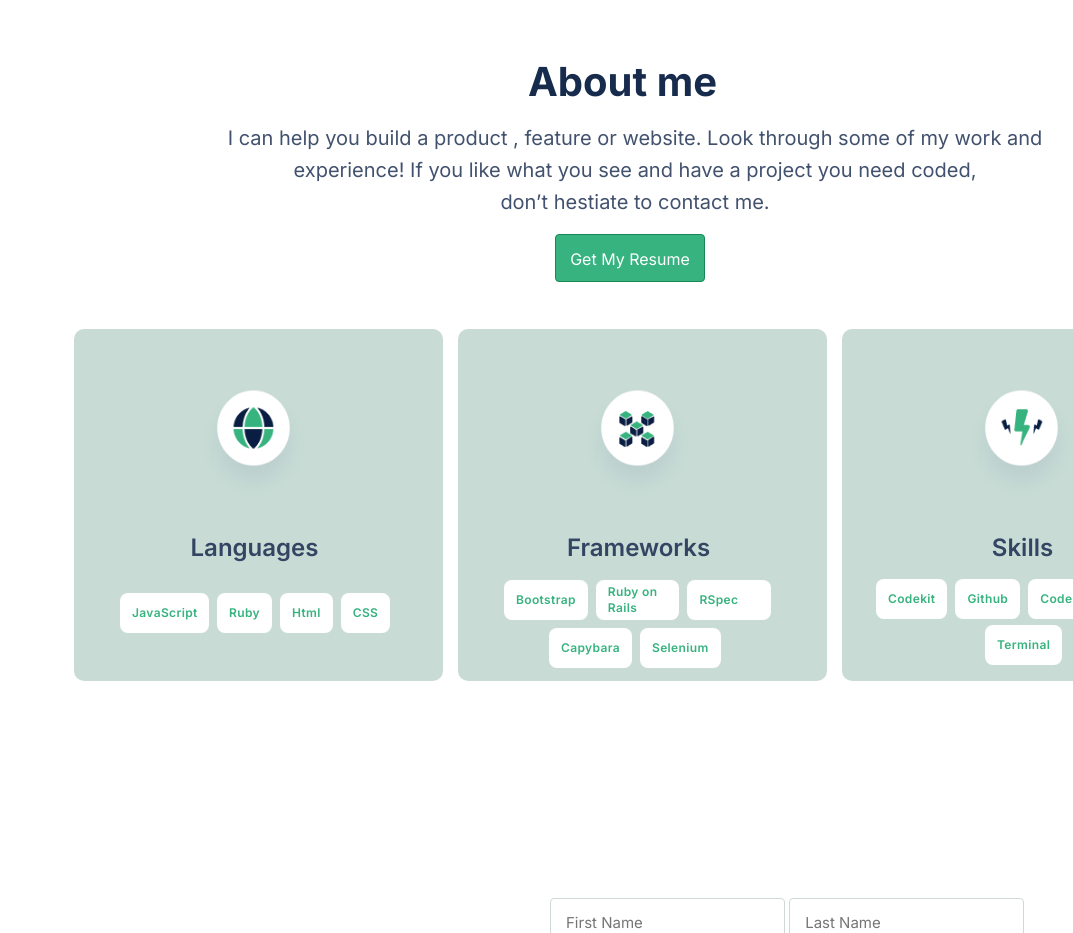
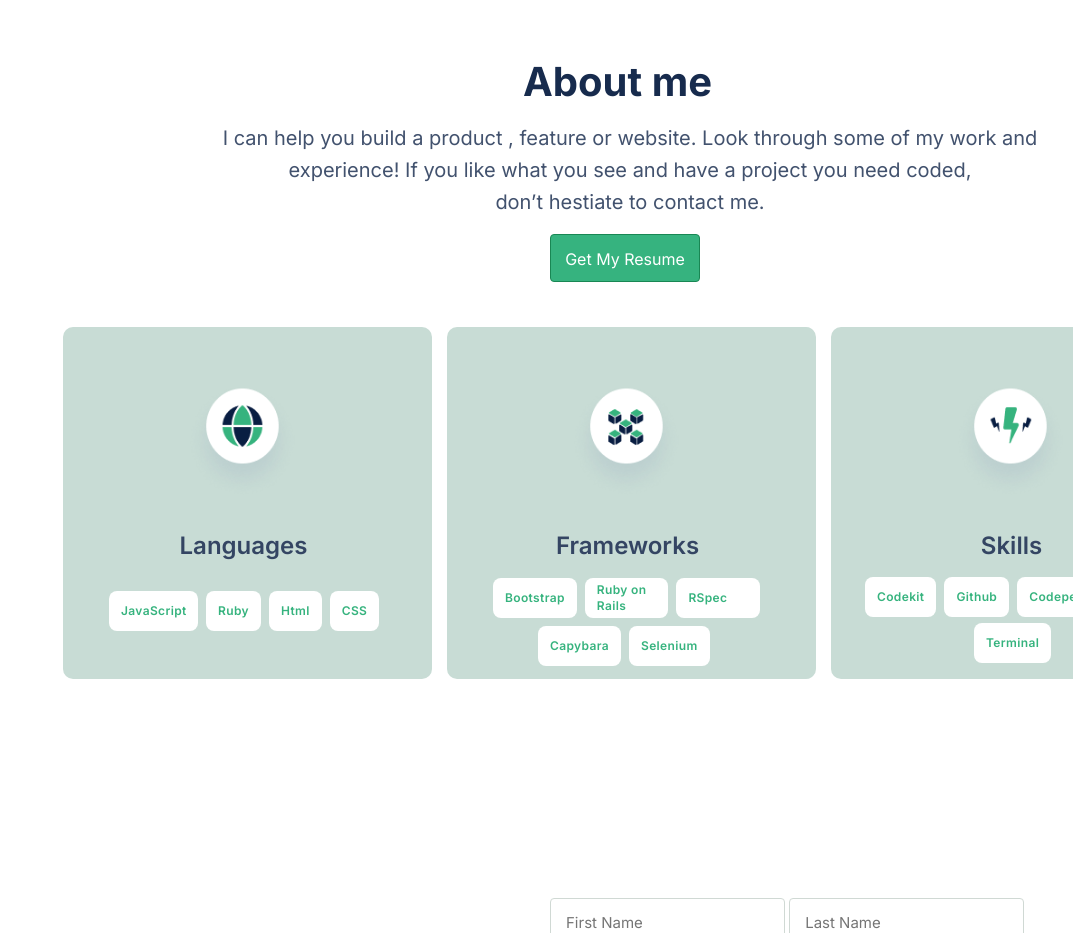
Before and after one commit to aima98/Portfolio-Bootstrap, a website: page index.html in a window 1280 px wide. Shown: the part 2200-3133 px from the top of the page, without its empty margins (207-1280 px from the left). Drawn offline with Linux system fonts and the light colour scheme.

Commit message:
Modify style.css file

```diff
--- a/style.css
+++ b/style.css
@@ -8,13 +8,14 @@
   gap: 48px;
   position: absolute;
   height: 808px;
-  left: 182px;
+  left: 259px;
   margin-top: 247px;
 }
 
 section .about-me {
   background-image: url("assets/images/illustration\ about\ me\ desktop.png");
   background-repeat: no-repeat;
+  position: absolute;
 }
 
 .getresume {
@@ -68,7 +69,8 @@ section .about-me {
   padding: 4px 8px;
   gap: 24px;
   height: 350px;
-  margin-right: -200px;
+  margin-right: -188px;
+margin-top: 195px;
 }
 
 .about-cards h3 {
```
